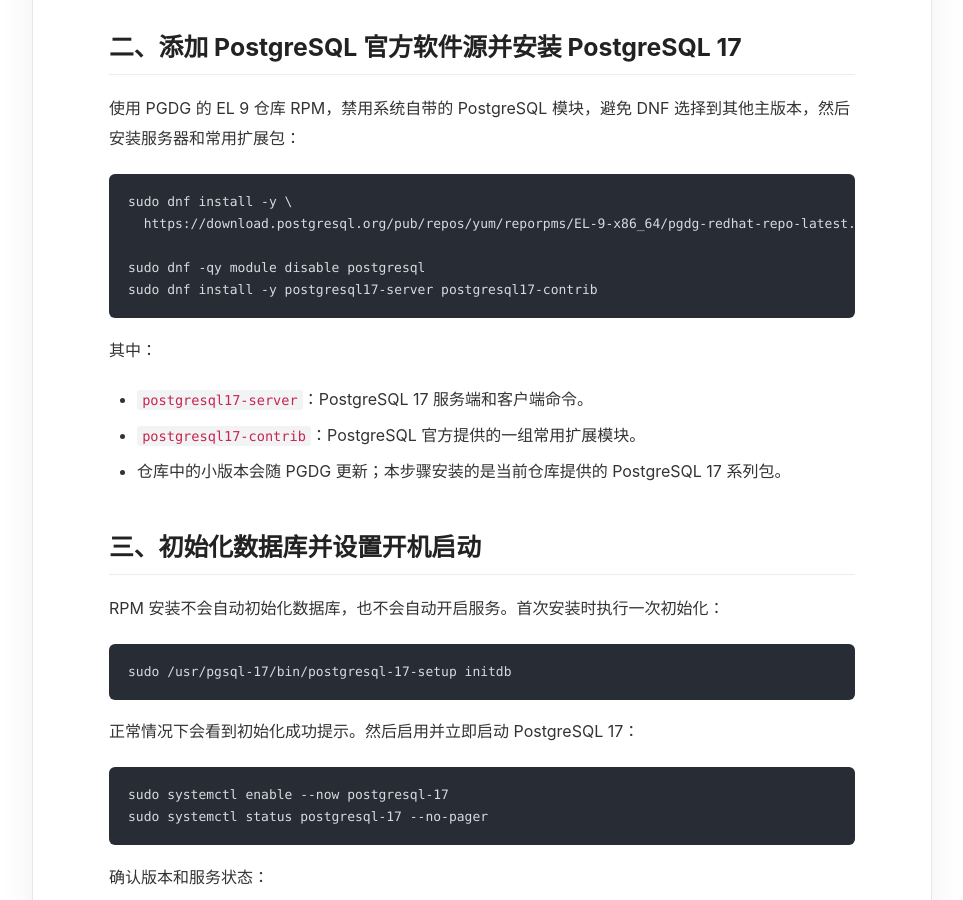
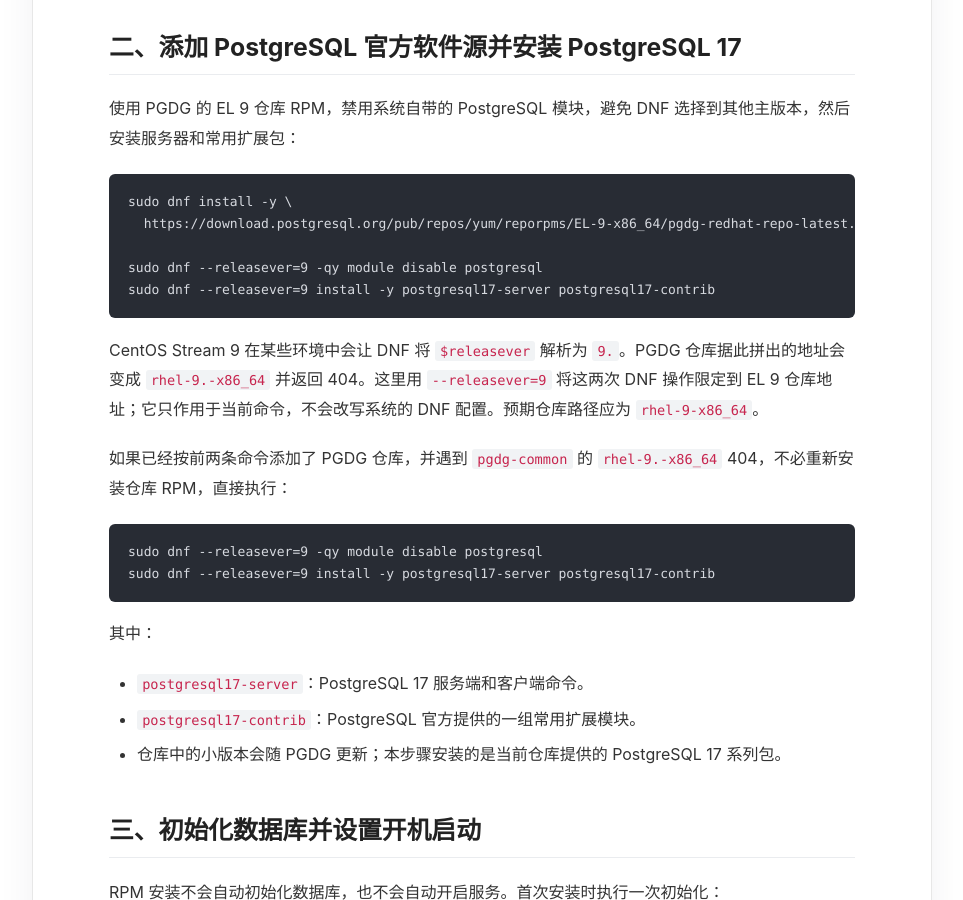
Before and after one commit to lnsyyj/lnsyyj.github.io, a Jekyll site: the page built from _posts/2026-10-11-centos-stream-9-postgresql-17-install.md, in a window 1280 px wide and 900 px high, scrolled down 1303 px. Shown: the whole window, without its empty margins (158-1121 px from the left). Built offline with Jekyll 4.4.1, drawn with Linux system fonts in a browser that asks for light colours.

Commit message:
Fix PGDG install steps for CentOS Stream 9

````diff
--- a/_posts/2026-10-11-centos-stream-9-postgresql-17-install.md
+++ b/_posts/2026-10-11-centos-stream-9-postgresql-17-install.md
@@ -34,8 +34,17 @@
 sudo dnf install -y \
   https://download.postgresql.org/pub/repos/yum/reporpms/EL-9-x86_64/pgdg-redhat-repo-latest.noarch.rpm
 
-sudo dnf -qy module disable postgresql
-sudo dnf install -y postgresql17-server postgresql17-contrib
+sudo dnf --releasever=9 -qy module disable postgresql
+sudo dnf --releasever=9 install -y postgresql17-server postgresql17-contrib
+```
+
+CentOS Stream 9 在某些环境中会让 DNF 将 `$releasever` 解析为 `9.`。PGDG 仓库据此拼出的地址会变成 `rhel-9.-x86_64` 并返回 404。这里用 `--releasever=9` 将这两次 DNF 操作限定到 EL 9 仓库地址；它只作用于当前命令，不会改写系统的 DNF 配置。预期仓库路径应为 `rhel-9-x86_64`。
+
+如果已经按前两条命令添加了 PGDG 仓库，并遇到 `pgdg-common` 的 `rhel-9.-x86_64` 404，不必重新安装仓库 RPM，直接执行：
+
+```bash
+sudo dnf --releasever=9 -qy module disable postgresql
+sudo dnf --releasever=9 install -y postgresql17-server postgresql17-contrib
 ```
 
 其中：
````
